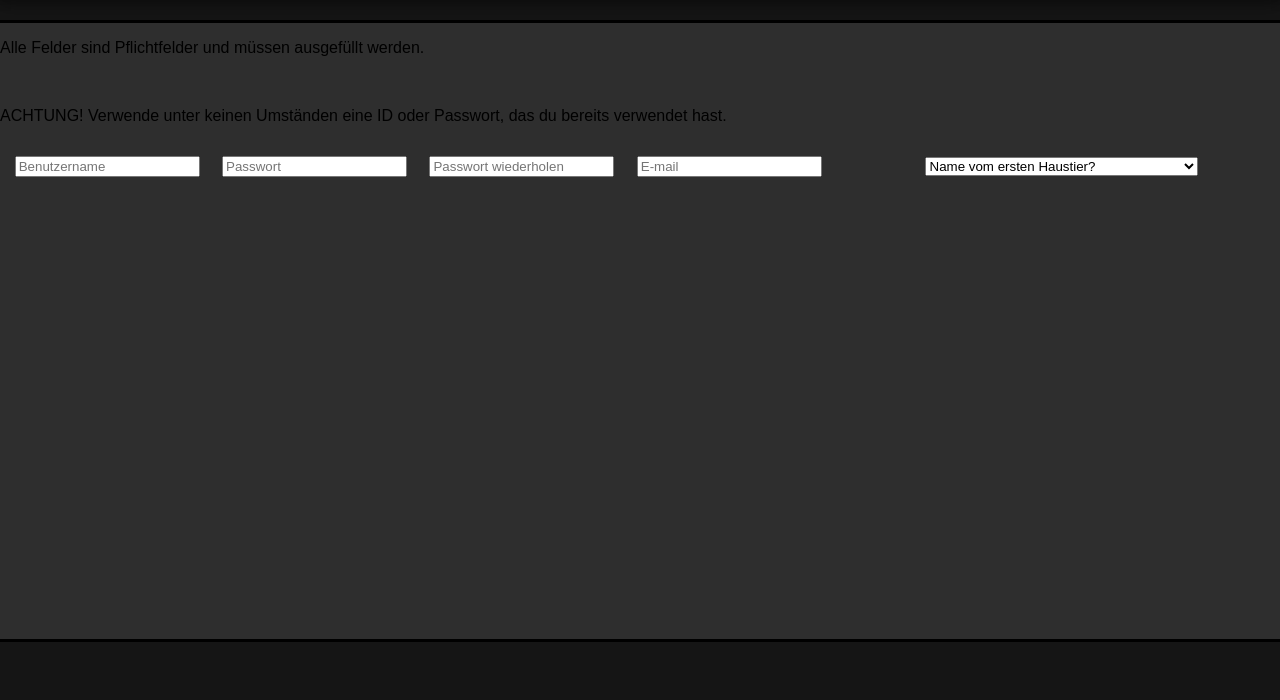
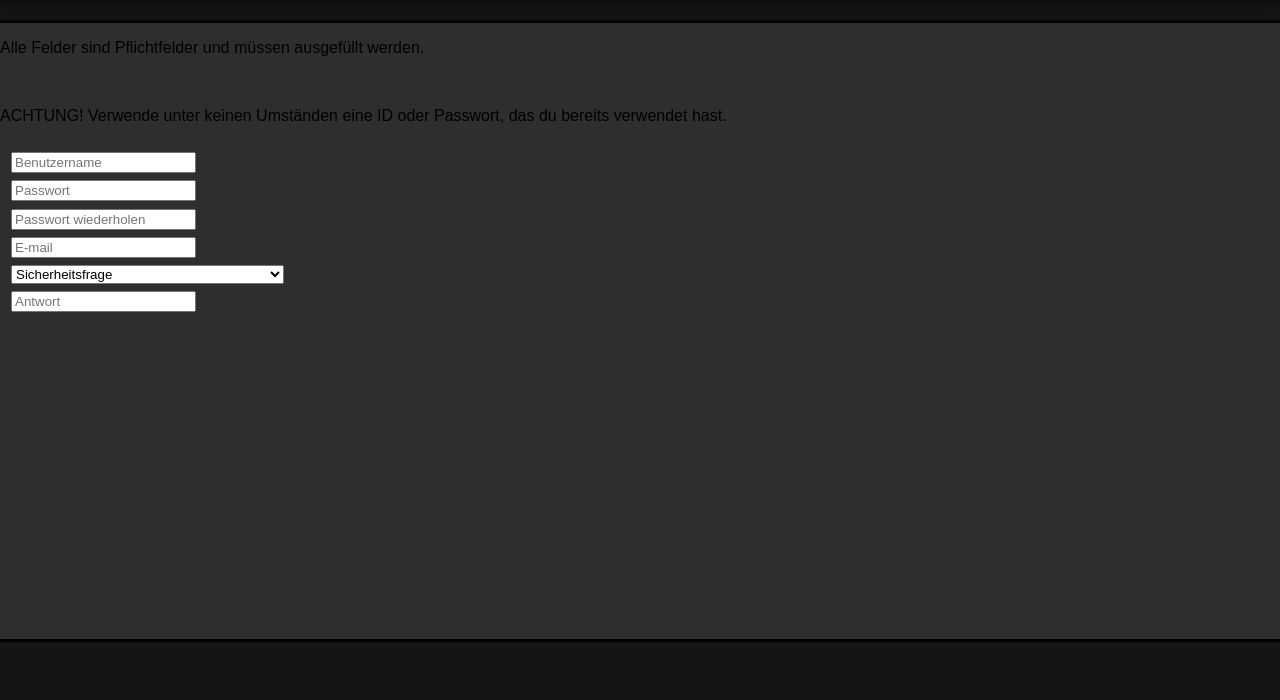
Before and after one commit to Fanfalla/Medien-Datenbanken, a plain HTML site: page Registration.html in a window 1280 px wide. Shown: the part 100-800 px from the top of the page. Drawn offline with Linux system fonts and the light colour scheme.

Commit message:
Update Registration.html

```diff
--- a/Registration.html
+++ b/Registration.html
@@ -35,11 +35,20 @@
 					<table>
 						<tr>
 							<td ><input type="text" placeholder="Benutzername"></td>
+						</tr>
+						<tr>
 							<td ><input type="text" placeholder="Passwort"></td>
+						</tr>
+						<tr>
 							<td ><input type="text" placeholder="Passwort wiederholen"></td>
+						</tr>
+						<tr>
 							<td ><input type="text" placeholder="E-mail"><td>
-							<td placeholder="Sicherheitsfrage">
+						</tr>
+						<tr>
+							<td>
 								<select>
+									<option value="Placeholder">Sicherheitsfrage</option>
 									<option value="Name vom ersten Haustier?">Name vom ersten Haustier?</option>
 									<option value="Mädchenname Ihrer Mutter?">Mädchenname Ihrer Mutter?</option>
 									<option value="Wie hieß Ihre Schule?">Wie hieß Ihre Schule?</option>
@@ -49,8 +58,11 @@
 									<option value="Welche Farbe hatte Ihr erstes Auto?">Welche Farbe hatte Ihr erstes Auto?</option>
 								</select>
 							</td>
-							<td placeholder="Antwort"></td>
 						</tr>
+						<tr>
+							<td ><input type="text" placeholder="Antwort"</td>
+						</tr>
+
 					</table>
 			</section>
 			<section class="navigationBox2 schatten">
```
